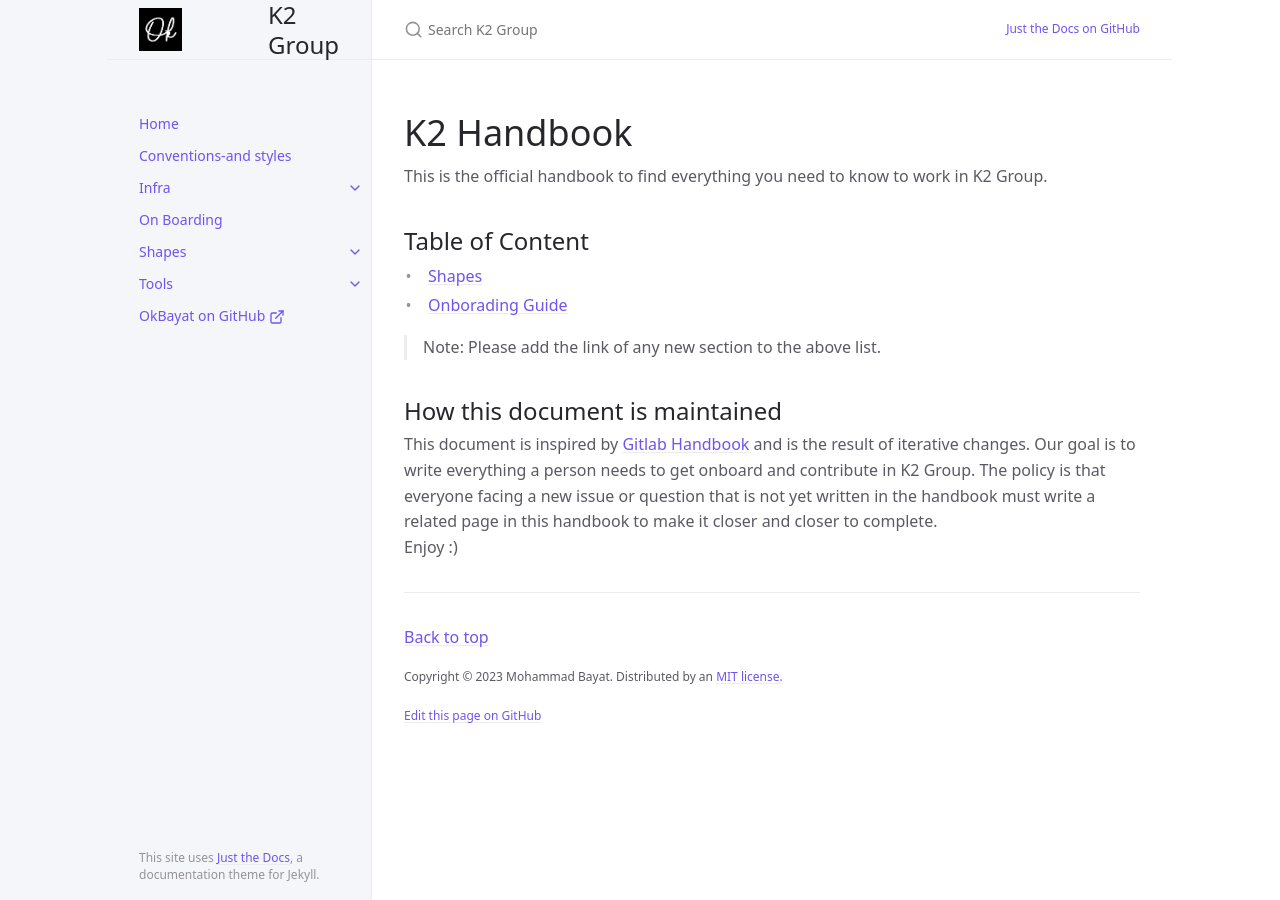
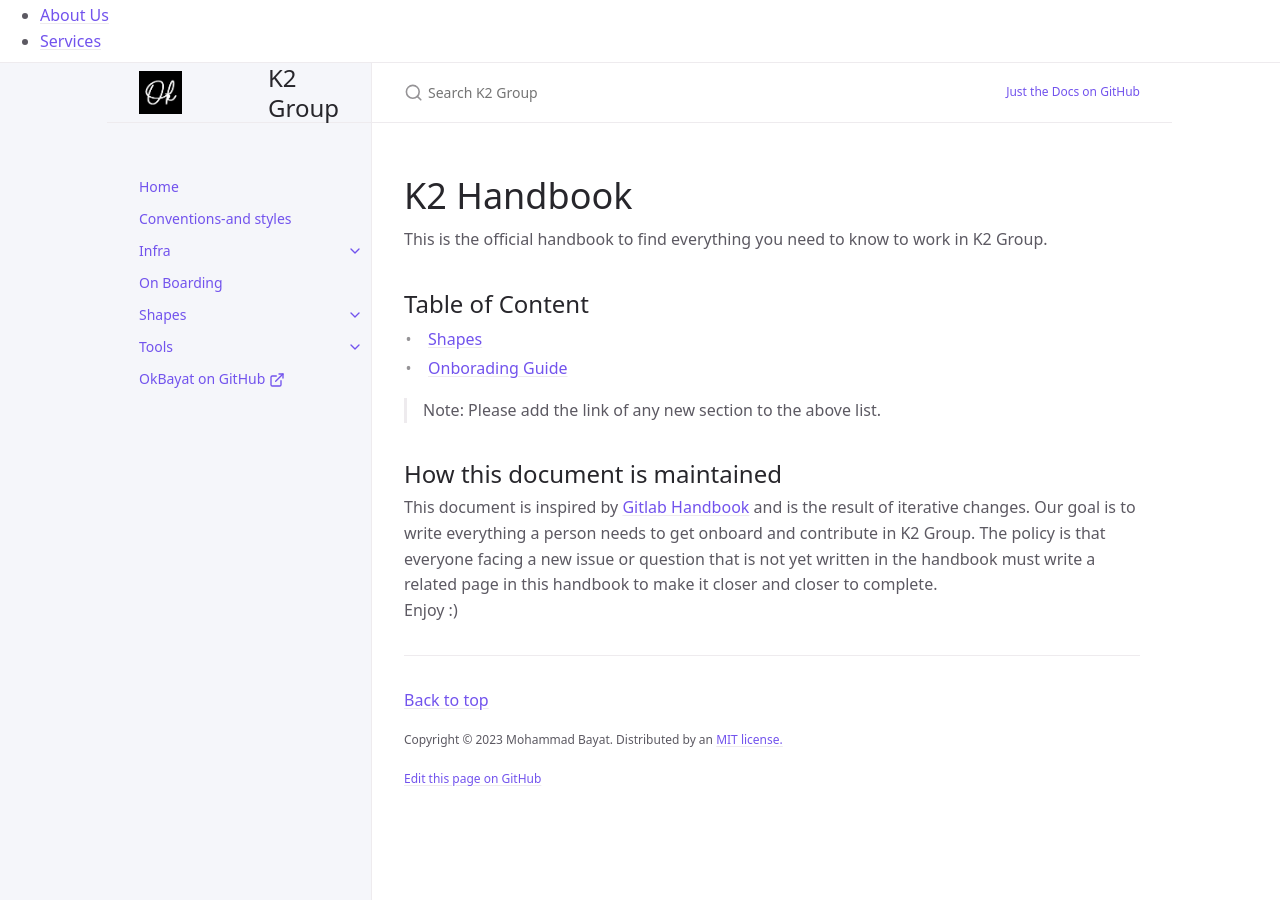
Before and after one commit to K2-Groups/k2-groups.github.io, a Jekyll site: the page built from index.md, in a window 1280 px wide. Built offline with Jekyll 4.4.1, drawn with Linux system fonts in a browser that asks for light colours; cached includes are drawn as plain includes.

Commit message:
Implement home_header component

```diff
--- /dev/null
+++ b/_includes/components/home_header.html
@@ -0,0 +1,11 @@
+<div id="main-header" class="home-header">
+    <header>
+        <nav>
+            <ul>
+                {% for item in page.main_menus %}
+                    <li><a href="{{ item.url | relative_url }}">{{ item.title }}</a></li>
+                {% endfor %}
+            </ul>
+        </nav>
+    </header>
+</div>
--- a/_layouts/home.html
+++ b/_layouts/home.html
@@ -1,5 +1,49 @@
 ---
-layout: default
+layout: table_wrappers
 ---
 
-{{ content }}
+<!DOCTYPE html>
+
+<html lang="{{ site.lang | default: 'en-US' }}">
+{% include head.html %}
+<body>
+  <a class="skip-to-main" href="#main-content">Skip to main content</a>
+  {% include components/home_header.html %}
+
+  {% include icons/icons.html %}
+  {% if page.nav_enabled == true %}
+    {% include components/sidebar.html %}
+  {% elsif layout.nav_enabled == true and page.nav_enabled == nil %}
+    {% include components/sidebar.html %}
+  {% elsif site.nav_enabled != false and layout.nav_enabled == nil and page.nav_enabled == nil %}
+    {% include components/sidebar.html %}
+  {% endif %}
+  <div class="main" id="top">
+    {% include components/header.html %}
+    <div class="main-content-wrap">
+      {% include components/breadcrumbs.html %}
+      <div id="main-content" class="main-content">
+        <main>
+          {% if site.heading_anchors != false %}
+            {% include vendor/anchor_headings.html html=content beforeHeading="true" anchorBody="<svg viewBox=\"0 0 16 16\" aria-hidden=\"true\"><use xlink:href=\"#svg-link\"></use></svg>" anchorClass="anchor-heading" anchorAttrs="aria-labelledby=\"%html_id%\"" %}
+          {% else %}
+            {{ content }}
+          {% endif %}
+
+          {% if page.has_toc != false %}
+            {% include components/children_nav.html %}
+          {% endif %}
+        </main>
+        {% include components/footer.html %}
+      </div>
+    </div>
+    {% if site.search_enabled != false %}
+      {% include components/search_footer.html %}
+    {% endif %}
+  </div>
+
+  {% if site.mermaid %}
+    {% include components/mermaid.html %}
+  {% endif %}
+</body>
+</html>
--- /dev/null
+++ b/_sass/custom/home_header.scss
@@ -0,0 +1,7 @@
+@import "../support/variables";
+
+.home-header {
+  width: 100%;
+  height: 59px;
+  border-bottom: $border $border-color;
+}
--- a/_sass/custom/setup.scss
+++ b/_sass/custom/setup.scss
@@ -1 +1,2 @@
 // custom setup code goes here
+@import "./home_header";
--- a/index.md
+++ b/index.md
@@ -4,6 +4,11 @@ layout: home
 nav_order: 1
 description: ""
 permalink: /
+main_menus:
+  - title: 'About Us'
+    url: /about
+  - title: 'Services'
+    url: /services
 ---
 
 # K2 Handbook
```
